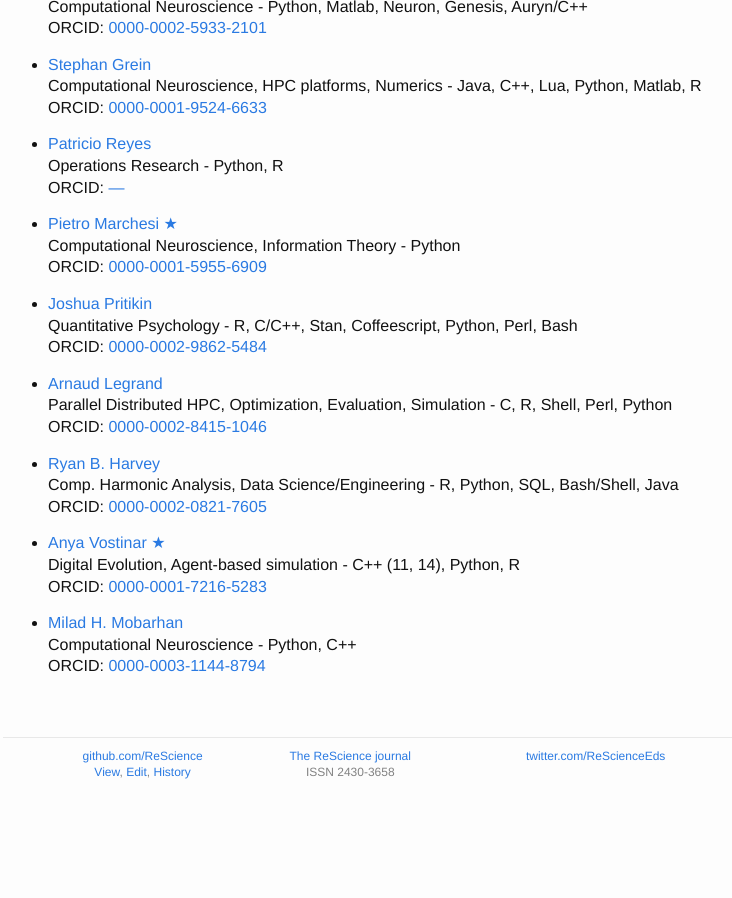
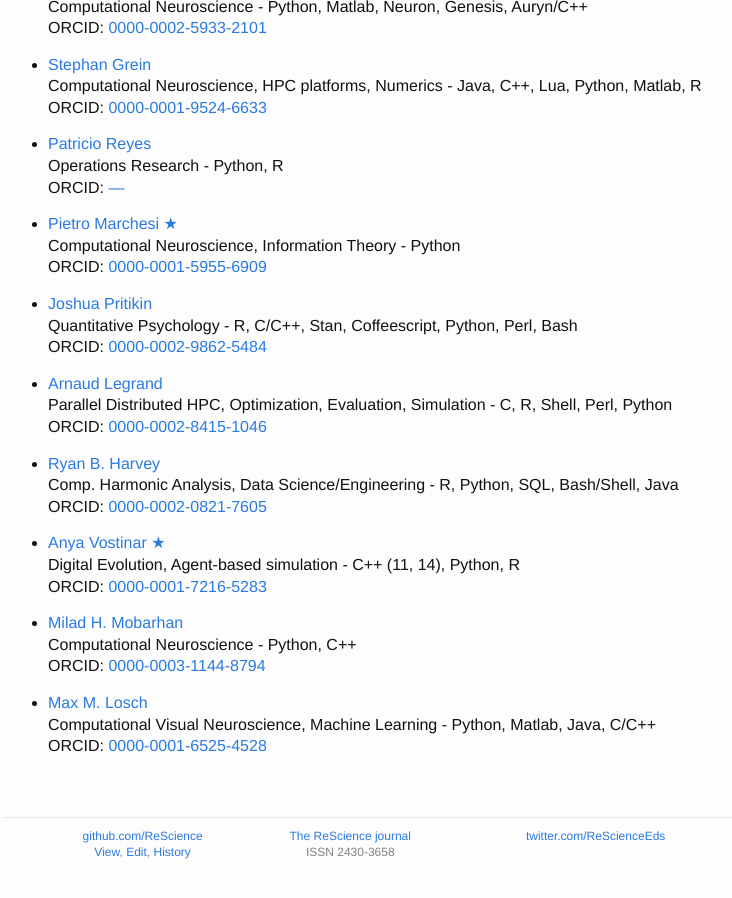
Before and after one commit to ReScience/rescience.github.io, a Jekyll site: the page built from 04-board.md, in a window 1280 px wide and 900 px high, scrolled down 6631 px. Shown: the whole window, without its empty margins (252-984 px from the left). Built offline with Jekyll 4.4.1, drawn with Linux system fonts in a browser that asks for light colours; our own code applies the rules of GitHub Pages for plain Markdown files; before the commit the page ends 7451 px from its top, so only the background shows below that.

Commit message:
Added Max M. Losch

```diff
--- a/04-board.md
+++ b/04-board.md
@@ -410,3 +410,7 @@ accepts submissions in other open source languages.
 * [Milad H. Mobarhan](https://github.com/miladh/)
   Computational Neuroscience - Python, C++
   ORCID: [0000-0003-1144-8794](https://orcid.org/0000-0003-1144-8794)
+
+* [Max M. Losch](https://github.com/mlosch)
+  Computational Visual Neuroscience, Machine Learning - Python, Matlab, Java, C/C++
+  ORCID: [0000-0001-6525-4528](https://orcid.org/0000-0001-6525-4528)
```
